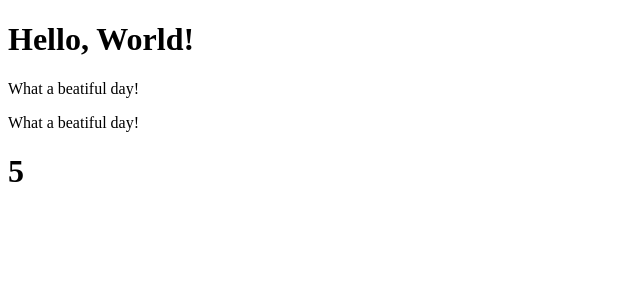
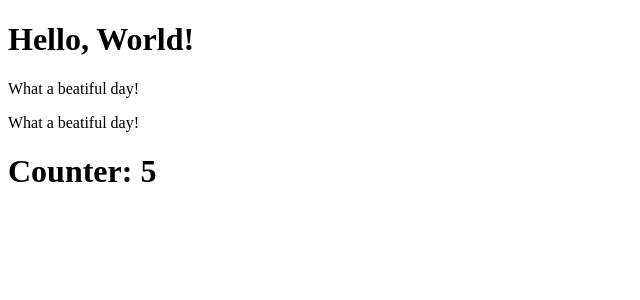
Before and after one commit to Marius0092/react-exercises, a React (Create React App) app: page / in a window 1280 px wide. Shown: the top 300 px of the page, without its empty margins (0-640 px from the left). Built offline with nearby package versions, Linux system fonts and the light colour scheme.

Commit message:
state-04

```diff
--- a/src/Counter.js
+++ b/src/Counter.js
@@ -1,4 +1,5 @@
 import React from "react";
+import { CounterDisplay } from "./CounterDisplay";
 
 export class Counter extends React.Component {
 
@@ -20,7 +21,7 @@
     render() {
         return (
             <div>
-                <h1>{this.state.count}</h1>
+                <CounterDisplay count={this.state.count} />
             </div>
         )
     }
--- /dev/null
+++ b/src/CounterDisplay.js
@@ -0,0 +1,11 @@
+import React from "react";
+
+export class CounterDisplay extends React.Component {
+    render() {
+        return (
+            <div>
+                <h1>Counter: {this.props.count}</h1>
+            </div>
+        )
+    }
+}
```
